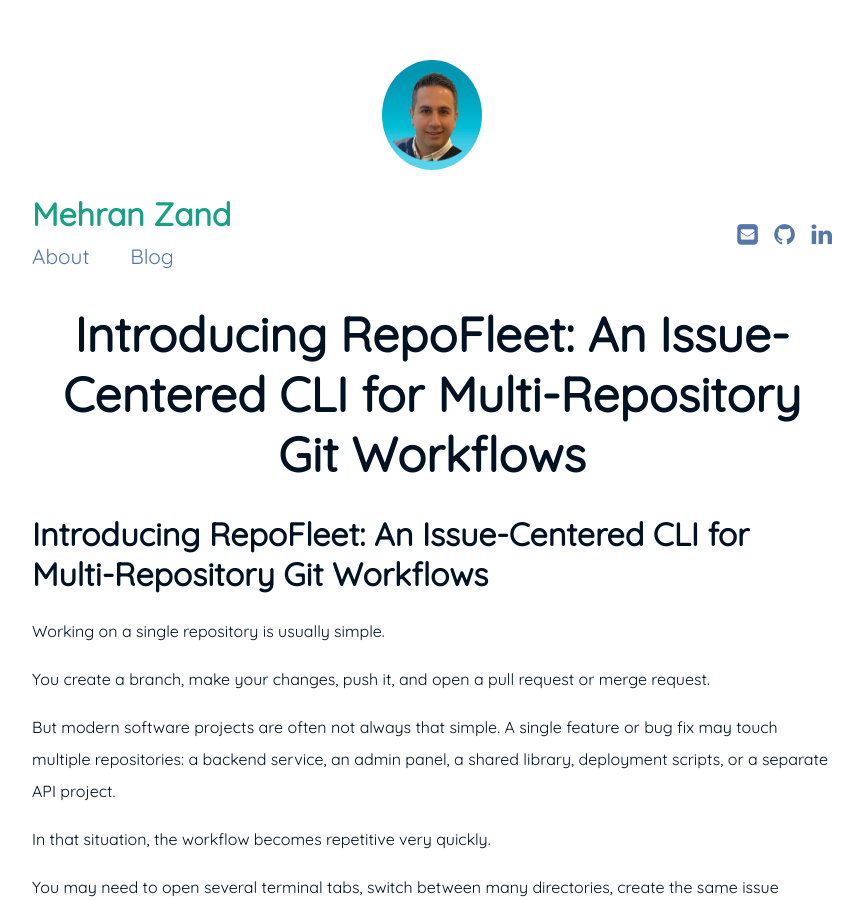
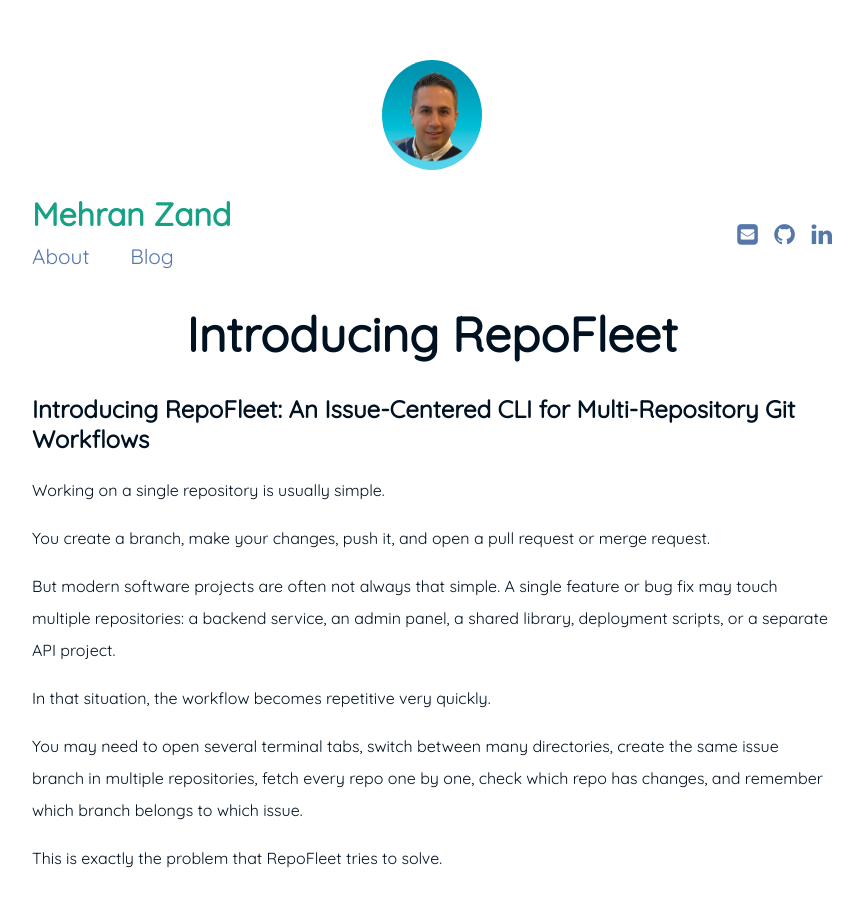
Before and after one commit to mehranzand/mehranzand.github.io, a Jekyll site: the page built from _posts/2026-07-06-introducing-repofleet.md, in a window 1280 px wide and 900 px high. Shown: the whole window, without its empty margins (208-1071 px from the left). Built offline with Jekyll 4.4.1, drawn with Linux system fonts in a browser that asks for light colours.

Commit message:
Simplify title and heading for RepoFleet post

```diff
--- a/_posts/2026-07-06-introducing-repofleet.md
+++ b/_posts/2026-07-06-introducing-repofleet.md
@@ -1,12 +1,12 @@
 ---
 layout: post
-title: "Introducing RepoFleet: An Issue-Centered CLI for Multi-Repository Git Workflows"
+title: "Introducing RepoFleet"
 date: 2026-07-06 10:00:00 -0400
 categories: [cli, git]
 tags: [git, cli, repofleet, github]
 excerpt: "RepoFleet is an issue-centered CLI that simplifies Git workflows across multiple repositories."
 ---
-# Introducing RepoFleet: An Issue-Centered CLI for Multi-Repository Git Workflows
+## Introducing RepoFleet: An Issue-Centered CLI for Multi-Repository Git Workflows
 
 Working on a single repository is usually simple.
 
```
